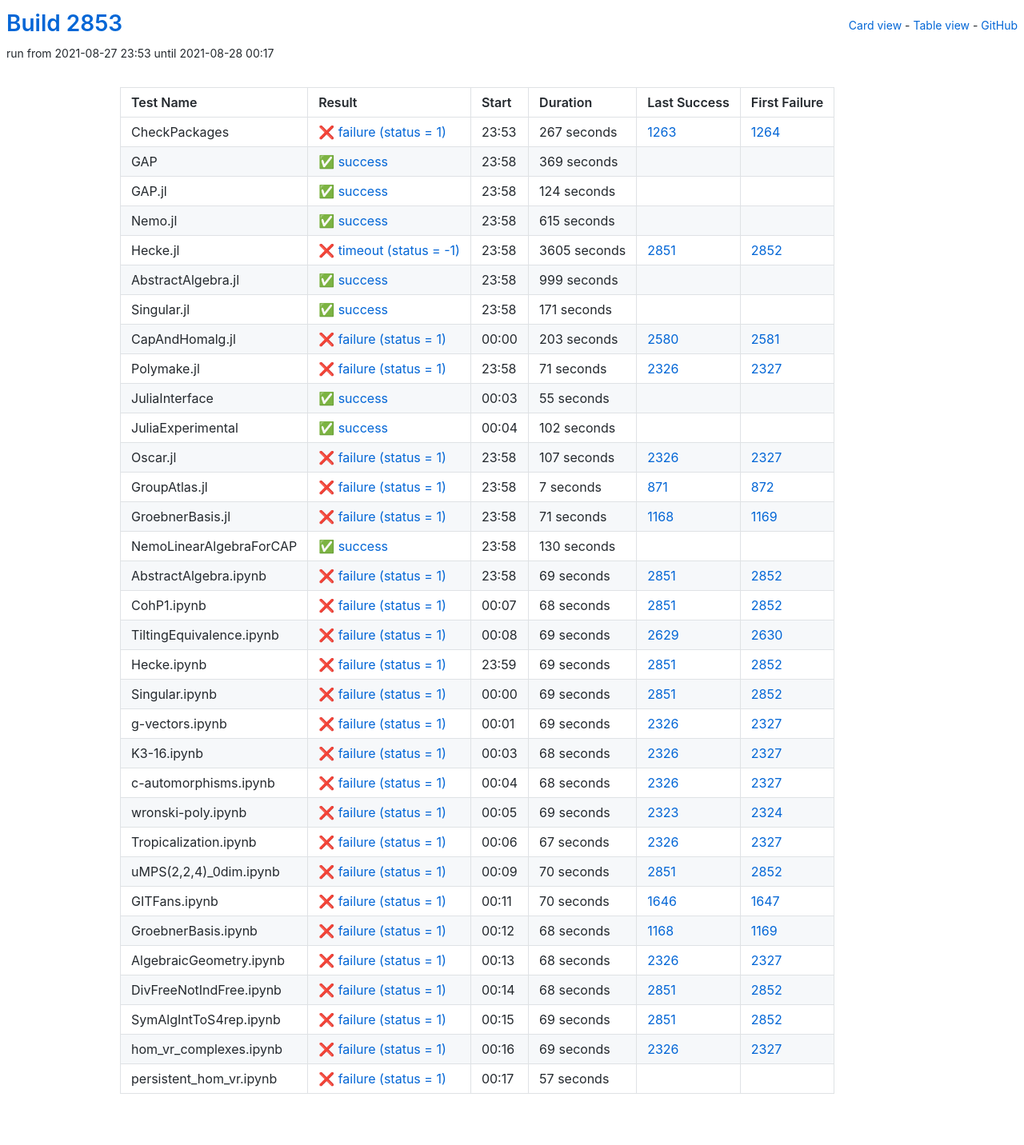
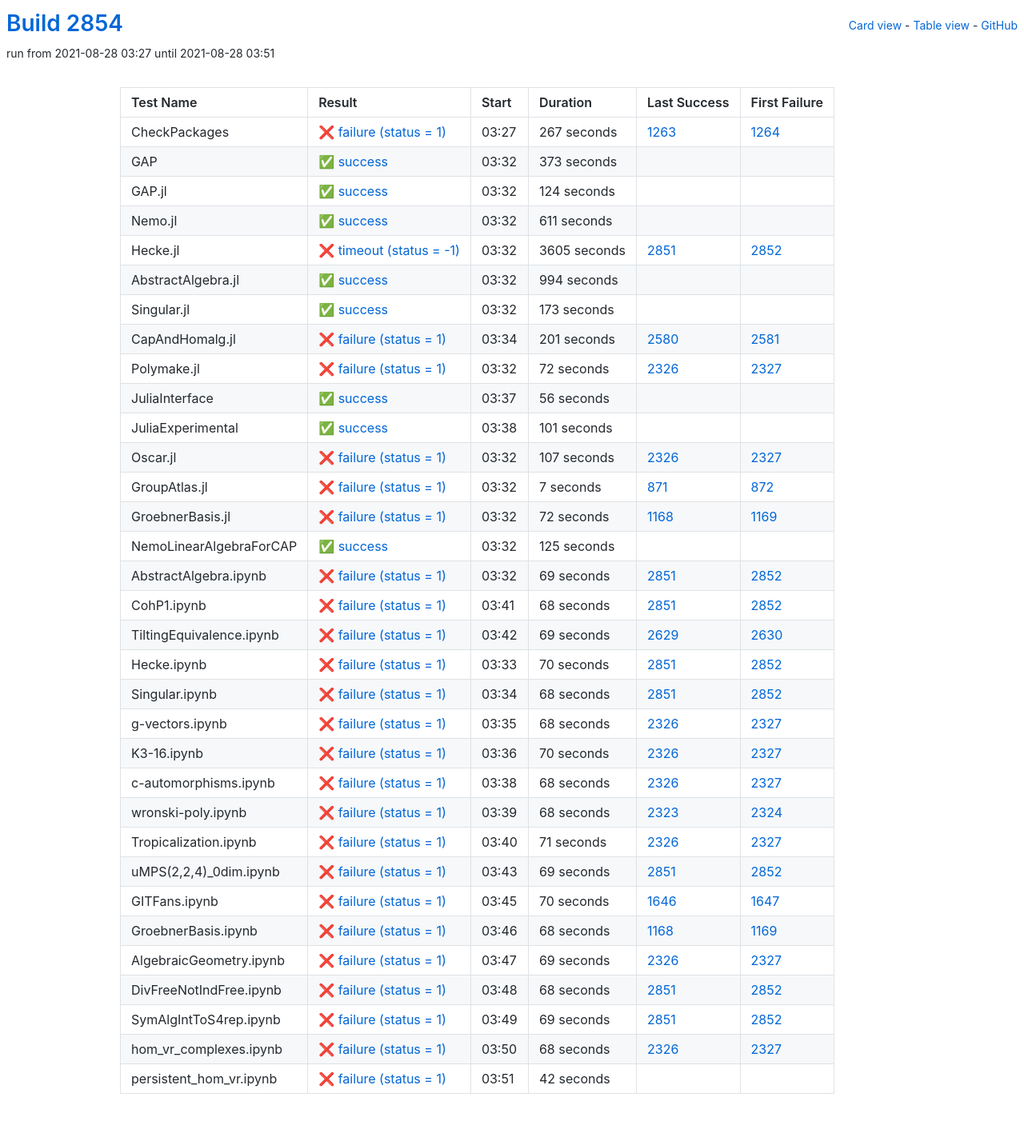
Before and after one commit to oscar-system/oscar-ci-status-stable, a Jekyll site: the page built from table.html, in a window 1280 px wide. Shown: the whole page at 80% size. Built offline with Jekyll 4.4.1, drawn with Linux system fonts in a browser that asks for light colours.

Commit message:
Build #2854

```diff
--- a/_data/ci.yml
+++ b/_data/ci.yml
@@ -1,6 +1,6 @@
 ---
-build: 2853
-build_url: https://oscarci.mathematik.uni-kl.de/job/oscar-stable/2853/
+build: 2854
+build_url: https://oscarci.mathematik.uni-kl.de/job/oscar-stable/2854/
 job: oscar-stable
 organization: oscar-system
 repo: oscar-ci-status-stable
@@ -8,8 +8,8 @@ repourl: https://github.com/oscar-system/oscar-ci-status-stable
 tests:
 - name: CheckPackages
   id: checkpackages
-  log: https://oscarci.mathematik.uni-kl.de/job/oscar-stable/2853/artifact/logs/build-2853/CheckPackages.log
-  start: 2021-08-27 23:53
+  log: https://oscarci.mathematik.uni-kl.de/job/oscar-stable/2854/artifact/logs/build-2854/CheckPackages.log
+  start: 2021-08-28 03:27
   success: false
   exitcode: 1
   status: failure
@@ -20,20 +20,20 @@ tests:
   first_failure_url: https://oscarci.mathematik.uni-kl.de/job/oscar-stable/1264/
 - name: GAP
   id: gap
-  log: https://oscarci.mathematik.uni-kl.de/job/oscar-stable/2853/artifact/logs/build-2853/GAP.log
-  start: 2021-08-27 23:58
+  log: https://oscarci.mathematik.uni-kl.de/job/oscar-stable/2854/artifact/logs/build-2854/GAP.log
+  start: 2021-08-28 03:32
   success: true
   exitcode: 0
   status: success
-  duration: 369
+  duration: 373
   last_success: false
   last_success_url:
   first_failure: false
   first_failure_url:
 - name: GAP.jl
   id: gap-jl
-  log: https://oscarci.mathematik.uni-kl.de/job/oscar-stable/2853/artifact/logs/build-2853/GAP.jl.log
-  start: 2021-08-27 23:58
+  log: https://oscarci.mathematik.uni-kl.de/job/oscar-stable/2854/artifact/logs/build-2854/GAP.jl.log
+  start: 2021-08-28 03:32
   success: true
   exitcode: 0
   status: success
@@ -44,20 +44,20 @@ tests:
   first_failure_url:
 - name: Nemo.jl
   id: nemo-jl
-  log: https://oscarci.mathematik.uni-kl.de/job/oscar-stable/2853/artifact/logs/build-2853/Nemo.jl.log
-  start: 2021-08-27 23:58
+  log: https://oscarci.mathematik.uni-kl.de/job/oscar-stable/2854/artifact/logs/build-2854/Nemo.jl.log
+  start: 2021-08-28 03:32
   success: true
   exitcode: 0
   status: success
-  duration: 615
+  duration: 611
   last_success: false
   last_success_url:
   first_failure: false
   first_failure_url:
 - name: Hecke.jl
   id: hecke-jl
-  log: https://oscarci.mathematik.uni-kl.de/job/oscar-stable/2853/artifact/logs/build-2853/Hecke.jl.log
-  start: 2021-08-27 23:58
+  log: https://oscarci.mathematik.uni-kl.de/job/oscar-stable/2854/artifact/logs/build-2854/Hecke.jl.log
+  start: 2021-08-28 03:32
   success: false
   exitcode: -1
   status: timeout
@@ -68,80 +68,80 @@ tests:
   first_failure_url: https://oscarci.mathematik.uni-kl.de/job/oscar-stable/2852/
 - name: AbstractAlgebra.jl
   id: abstractalgebra-jl
-  log: https://oscarci.mathematik.uni-kl.de/job/oscar-stable/2853/artifact/logs/build-2853/AbstractAlgebra.jl.log
-  start: 2021-08-27 23:58
+  log: https://oscarci.mathematik.uni-kl.de/job/oscar-stable/2854/artifact/logs/build-2854/AbstractAlgebra.jl.log
+  start: 2021-08-28 03:32
   success: true
   exitcode: 0
   status: success
-  duration: 999
+  duration: 994
   last_success: false
   last_success_url:
   first_failure: false
   first_failure_url:
 - name: Singular.jl
   id: singular-jl
-  log: https://oscarci.mathematik.uni-kl.de/job/oscar-stable/2853/artifact/logs/build-2853/Singular.jl.log
-  start: 2021-08-27 23:58
+  log: https://oscarci.mathematik.uni-kl.de/job/oscar-stable/2854/artifact/logs/build-2854/Singular.jl.log
+  start: 2021-08-28 03:32
   success: true
   exitcode: 0
   status: success
-  duration: 171
+  duration: 173
   last_success: false
   last_success_url:
   first_failure: false
   first_failure_url:
 - name: CapAndHomalg.jl
   id: capandhomalg-jl
-  log: https://oscarci.mathematik.uni-kl.de/job/oscar-stable/2853/artifact/logs/build-2853/CapAndHomalg.jl.log
-  start: 2021-08-28 00:00
+  log: https://oscarci.mathematik.uni-kl.de/job/oscar-stable/2854/artifact/logs/build-2854/CapAndHomalg.jl.log
+  start: 2021-08-28 03:34
   success: false
   exitcode: 1
   status: failure
-  duration: 203
+  duration: 201
   last_success: 2580
   last_success_url: https://oscarci.mathematik.uni-kl.de/job/oscar-stable/2580/
   first_failure: 2581
   first_failure_url: https://oscarci.mathematik.uni-kl.de/job/oscar-stable/2581/
 - name: Polymake.jl
   id: polymake-jl
-  log: https://oscarci.mathematik.uni-kl.de/job/oscar-stable/2853/artifact/logs/build-2853/Polymake.jl.log
-  start: 2021-08-27 23:58
+  log: https://oscarci.mathematik.uni-kl.de/job/oscar-stable/2854/artifact/logs/build-2854/Polymake.jl.log
+  start: 2021-08-28 03:32
   success: false
   exitcode: 1
   status: failure
-  duration: 71
+  duration: 72
   last_success: 2326
   last_success_url: https://oscarci.mathematik.uni-kl.de/job/oscar-stable/2326/
   first_failure: 2327
   first_failure_url: https://oscarci.mathematik.uni-kl.de/job/oscar-stable/2327/
 - name: JuliaInterface
   id: juliainterface
-  log: https://oscarci.mathematik.uni-kl.de/job/oscar-stable/2853/artifact/logs/build-2853/JuliaInterface.log
-  start: 2021-08-28 00:03
+  log: https://oscarci.mathematik.uni-kl.de/job/oscar-stable/2854/artifact/logs/build-2854/JuliaInterface.log
+  start: 2021-08-28 03:37
   success: true
   exitcode: 0
   status: success
-  duration: 55
+  duration: 56
   last_success: false
   last_success_url:
   first_failure: false
   first_failure_url:
 - name: JuliaExperimental
   id: juliaexperimental
-  log: https://oscarci.mathematik.uni-kl.de/job/oscar-stable/2853/artifact/logs/build-2853/JuliaExperimental.log
-  start: 2021-08-28 00:04
+  log: https://oscarci.mathematik.uni-kl.de/job/oscar-stable/2854/artifact/logs/build-2854/JuliaExperimental.log
+  start: 2021-08-28 03:38
   success: true
   exitcode: 0
   status: success
-  duration: 102
+  duration: 101
   last_success: false
   last_success_url:
   first_failure: false
   first_failure_url:
 - name: Oscar.jl
   id: oscar-jl
-  log: https://oscarci.mathematik.uni-kl.de/job/oscar-stable/2853/artifact/logs/build-2853/Oscar.jl.log
-  start: 2021-08-27 23:58
+  log: https://oscarci.mathematik.uni-kl.de/job/oscar-stable/2854/artifact/logs/build-2854/Oscar.jl.log
+  start: 2021-08-28 03:32
   success: false
   exitcode: 1
   status: failure
@@ -152,8 +152,8 @@ tests:
   first_failure_url: https://oscarci.mathematik.uni-kl.de/job/oscar-stable/2327/
 - name: GroupAtlas.jl
   id: groupatlas-jl
-  log: https://oscarci.mathematik.uni-kl.de/job/oscar-stable/2853/artifact/logs/build-2853/GroupAtlas.jl.log
-  start: 2021-08-27 23:58
+  log: https://oscarci.mathematik.uni-kl.de/job/oscar-stable/2854/artifact/logs/build-2854/GroupAtlas.jl.log
+  start: 2021-08-28 03:32
   success: false
   exitcode: 1
   status: failure
@@ -164,32 +164,32 @@ tests:
   first_failure_url: https://oscarci.mathematik.uni-kl.de/job/oscar-stable/872/
 - name: GroebnerBasis.jl
   id: groebnerbasis-jl
-  log: https://oscarci.mathematik.uni-kl.de/job/oscar-stable/2853/artifact/logs/build-2853/GroebnerBasis.jl.log
-  start: 2021-08-27 23:58
+  log: https://oscarci.mathematik.uni-kl.de/job/oscar-stable/2854/artifact/logs/build-2854/GroebnerBasis.jl.log
+  start: 2021-08-28 03:32
   success: false
   exitcode: 1
   status: failure
-  duration: 71
+  duration: 72
   last_success: 1168
   last_success_url: https://oscarci.mathematik.uni-kl.de/job/oscar-stable/1168/
   first_failure: 1169
   first_failure_url: https://oscarci.mathematik.uni-kl.de/job/oscar-stable/1169/
 - name: NemoLinearAlgebraForCAP
   id: nemolinearalgebraforcap
-  log: https://oscarci.mathematik.uni-kl.de/job/oscar-stable/2853/artifact/logs/build-2853/NemoLinearAlgebraForCAP.log
-  start: 2021-08-27 23:58
+  log: https://oscarci.mathematik.uni-kl.de/job/oscar-stable/2854/artifact/logs/build-2854/NemoLinearAlgebraForCAP.log
+  start: 2021-08-28 03:32
   success: true
   exitcode: 0
   status: success
-  duration: 130
+  duration: 125
   last_success: false
   last_success_url:
   first_failure: false
   first_failure_url:
 - name: AbstractAlgebra.ipynb
   id: abstractalgebra-ipynb
-  log: https://oscarci.mathematik.uni-kl.de/job/oscar-stable/2853/artifact/logs/build-2853/AbstractAlgebra.ipynb.log
-  start: 2021-08-27 23:58
+  log: https://oscarci.mathematik.uni-kl.de/job/oscar-stable/2854/artifact/logs/build-2854/AbstractAlgebra.ipynb.log
+  start: 2021-08-28 03:32
   success: false
   exitcode: 1
   status: failure
@@ -200,8 +200,8 @@ tests:
   first_failure_url: https://oscarci.mathematik.uni-kl.de/job/oscar-stable/2852/
 - name: CohP1.ipynb
   id: cohp1-ipynb
-  log: https://oscarci.mathematik.uni-kl.de/job/oscar-stable/2853/artifact/logs/build-2853/CohP1.ipynb.log
-  start: 2021-08-28 00:07
+  log: https://oscarci.mathematik.uni-kl.de/job/oscar-stable/2854/artifact/logs/build-2854/CohP1.ipynb.log
+  start: 2021-08-28 03:41
   success: false
   exitcode: 1
   status: failure
@@ -212,8 +212,8 @@ tests:
   first_failure_url: https://oscarci.mathematik.uni-kl.de/job/oscar-stable/2852/
 - name: TiltingEquivalence.ipynb
   id: tiltingequivalence-ipynb
-  log: https://oscarci.mathematik.uni-kl.de/job/oscar-stable/2853/artifact/logs/build-2853/TiltingEquivalence.ipynb.log
-  start: 2021-08-28 00:08
+  log: https://oscarci.mathematik.uni-kl.de/job/oscar-stable/2854/artifact/logs/build-2854/TiltingEquivalence.ipynb.log
+  start: 2021-08-28 03:42
   success: false
   exitcode: 1
   status: failure
@@ -224,44 +224,32 @@ tests:
   first_failure_url: https://oscarci.mathematik.uni-kl.de/job/oscar-stable/2630/
 - name: Hecke.ipynb
   id: hecke-ipynb
-  log: https://oscarci.mathematik.uni-kl.de/job/oscar-stable/2853/artifact/logs/build-2853/Hecke.ipynb.log
-  start: 2021-08-27 23:59
+  log: https://oscarci.mathematik.uni-kl.de/job/oscar-stable/2854/artifact/logs/build-2854/Hecke.ipynb.log
+  start: 2021-08-28 03:33
   success: false
   exitcode: 1
   status: failure
-  duration: 69
+  duration: 70
   last_success: 2851
   last_success_url: https://oscarci.mathematik.uni-kl.de/job/oscar-stable/2851/
   first_failure: 2852
   first_failure_url: https://oscarci.mathematik.uni-kl.de/job/oscar-stable/2852/
 - name: Singular.ipynb
   id: singular-ipynb
-  log: https://oscarci.mathematik.uni-kl.de/job/oscar-stable/2853/artifact/logs/build-2853/Singular.ipynb.log
-  start: 2021-08-28 00:00
+  log: https://oscarci.mathematik.uni-kl.de/job/oscar-stable/2854/artifact/logs/build-2854/Singular.ipynb.log
+  start: 2021-08-28 03:34
   success: false
   exitcode: 1
   status: failure
-  duration: 69
+  duration: 68
   last_success: 2851
   last_success_url: https://oscarci.mathematik.uni-kl.de/job/oscar-stable/2851/
   first_failure: 2852
   first_failure_url: https://oscarci.mathematik.uni-kl.de/job/oscar-stable/2852/
 - name: g-vectors.ipynb
   id: g-vectors-ipynb
-  log: https://oscarci.mathematik.uni-kl.de/job/oscar-stable/2853/artifact/logs/build-2853/g-vectors.ipynb.log
-  start: 2021-08-28 00:01
-  success: false
-  exitcode: 1
-  status: failure
-  duration: 69
-  last_success: 2326
-  last_success_url: https://oscarci.mathematik.uni-kl.de/job/oscar-stable/2326/
-  first_failure: 2327
-  first_failure_url: https://oscarci.mathematik.uni-kl.de/job/oscar-stable/2327/
-- name: K3-16.ipynb
-  id: k3-16-ipynb
-  log: https://oscarci.mathematik.uni-kl.de/job/oscar-stable/2853/artifact/logs/build-2853/K3-16.ipynb.log
-  start: 2021-08-28 00:03
+  log: https://oscarci.mathematik.uni-kl.de/job/oscar-stable/2854/artifact/logs/build-2854/g-vectors.ipynb.log
+  start: 2021-08-28 03:35
   success: false
   exitcode: 1
   status: failure
@@ -270,10 +258,22 @@ tests:
   last_success_url: https://oscarci.mathematik.uni-kl.de/job/oscar-stable/2326/
   first_failure: 2327
   first_failure_url: https://oscarci.mathematik.uni-kl.de/job/oscar-stable/2327/
+- name: K3-16.ipynb
+  id: k3-16-ipynb
+  log: https://oscarci.mathematik.uni-kl.de/job/oscar-stable/2854/artifact/logs/build-2854/K3-16.ipynb.log
+  start: 2021-08-28 03:36
+  success: false
+  exitcode: 1
+  status: failure
+  duration: 70
+  last_success: 2326
+  last_success_url: https://oscarci.mathematik.uni-kl.de/job/oscar-stable/2326/
+  first_failure: 2327
+  first_failure_url: https://oscarci.mathematik.uni-kl.de/job/oscar-stable/2327/
 - name: c-automorphisms.ipynb
   id: c-automorphisms-ipynb
-  log: https://oscarci.mathematik.uni-kl.de/job/oscar-stable/2853/artifact/logs/build-2853/c-automorphisms.ipynb.log
-  start: 2021-08-28 00:04
+  log: https://oscarci.mathematik.uni-kl.de/job/oscar-stable/2854/artifact/logs/build-2854/c-automorphisms.ipynb.log
+  start: 2021-08-28 03:38
   success: false
   exitcode: 1
   status: failure
@@ -284,44 +284,44 @@ tests:
   first_failure_url: https://oscarci.mathematik.uni-kl.de/job/oscar-stable/2327/
 - name: wronski-poly.ipynb
   id: wronski-poly-ipynb
-  log: https://oscarci.mathematik.uni-kl.de/job/oscar-stable/2853/artifact/logs/build-2853/wronski-poly.ipynb.log
-  start: 2021-08-28 00:05
+  log: https://oscarci.mathematik.uni-kl.de/job/oscar-stable/2854/artifact/logs/build-2854/wronski-poly.ipynb.log
+  start: 2021-08-28 03:39
   success: false
   exitcode: 1
   status: failure
-  duration: 69
+  duration: 68
   last_success: 2323
   last_success_url: https://oscarci.mathematik.uni-kl.de/job/oscar-stable/2323/
   first_failure: 2324
   first_failure_url: https://oscarci.mathematik.uni-kl.de/job/oscar-stable/2324/
 - name: Tropicalization.ipynb
   id: tropicalization-ipynb
-  log: https://oscarci.mathematik.uni-kl.de/job/oscar-stable/2853/artifact/logs/build-2853/Tropicalization.ipynb.log
-  start: 2021-08-28 00:06
+  log: https://oscarci.mathematik.uni-kl.de/job/oscar-stable/2854/artifact/logs/build-2854/Tropicalization.ipynb.log
+  start: 2021-08-28 03:40
   success: false
   exitcode: 1
   status: failure
-  duration: 67
+  duration: 71
   last_success: 2326
   last_success_url: https://oscarci.mathematik.uni-kl.de/job/oscar-stable/2326/
   first_failure: 2327
   first_failure_url: https://oscarci.mathematik.uni-kl.de/job/oscar-stable/2327/
 - name: uMPS(2,2,4)_0dim.ipynb
   id: umps-2-2-4-0dim-ipynb
-  log: https://oscarci.mathematik.uni-kl.de/job/oscar-stable/2853/artifact/logs/build-2853/uMPS-2-2-4-_0dim.ipynb.log
-  start: 2021-08-28 00:09
+  log: https://oscarci.mathematik.uni-kl.de/job/oscar-stable/2854/artifact/logs/build-2854/uMPS-2-2-4-_0dim.ipynb.log
+  start: 2021-08-28 03:43
   success: false
   exitcode: 1
   status: failure
-  duration: 70
+  duration: 69
   last_success: 2851
   last_success_url: https://oscarci.mathematik.uni-kl.de/job/oscar-stable/2851/
   first_failure: 2852
   first_failure_url: https://oscarci.mathematik.uni-kl.de/job/oscar-stable/2852/
 - name: GITFans.ipynb
   id: gitfans-ipynb
-  log: https://oscarci.mathematik.uni-kl.de/job/oscar-stable/2853/artifact/logs/build-2853/GITFans.ipynb.log
-  start: 2021-08-28 00:11
+  log: https://oscarci.mathematik.uni-kl.de/job/oscar-stable/2854/artifact/logs/build-2854/GITFans.ipynb.log
+  start: 2021-08-28 03:45
   success: false
   exitcode: 1
   status: failure
@@ -332,8 +332,8 @@ tests:
   first_failure_url: https://oscarci.mathematik.uni-kl.de/job/oscar-stable/1647/
 - name: GroebnerBasis.ipynb
   id: groebnerbasis-ipynb
-  log: https://oscarci.mathematik.uni-kl.de/job/oscar-stable/2853/artifact/logs/build-2853/GroebnerBasis.ipynb.log
-  start: 2021-08-28 00:12
+  log: https://oscarci.mathematik.uni-kl.de/job/oscar-stable/2854/artifact/logs/build-2854/GroebnerBasis.ipynb.log
+  start: 2021-08-28 03:46
   success: false
   exitcode: 1
   status: failure
@@ -344,20 +344,20 @@ tests:
   first_failure_url: https://oscarci.mathematik.uni-kl.de/job/oscar-stable/1169/
 - name: AlgebraicGeometry.ipynb
   id: algebraicgeometry-ipynb
-  log: https://oscarci.mathematik.uni-kl.de/job/oscar-stable/2853/artifact/logs/build-2853/AlgebraicGeometry.ipynb.log
-  start: 2021-08-28 00:13
+  log: https://oscarci.mathematik.uni-kl.de/job/oscar-stable/2854/artifact/logs/build-2854/AlgebraicGeometry.ipynb.log
+  start: 2021-08-28 03:47
   success: false
   exitcode: 1
   status: failure
-  duration: 68
+  duration: 69
   last_success: 2326
   last_success_url: https://oscarci.mathematik.uni-kl.de/job/oscar-stable/2326/
   first_failure: 2327
   first_failure_url: https://oscarci.mathematik.uni-kl.de/job/oscar-stable/2327/
 - name: DivFreeNotIndFree.ipynb
   id: divfreenotindfree-ipynb
-  log: https://oscarci.mathematik.uni-kl.de/job/oscar-stable/2853/artifact/logs/build-2853/DivFreeNotIndFree.ipynb.log
-  start: 2021-08-28 00:14
+  log: https://oscarci.mathematik.uni-kl.de/job/oscar-stable/2854/artifact/logs/build-2854/DivFreeNotIndFree.ipynb.log
+  start: 2021-08-28 03:48
   success: false
   exitcode: 1
   status: failure
@@ -368,8 +368,8 @@ tests:
   first_failure_url: https://oscarci.mathematik.uni-kl.de/job/oscar-stable/2852/
 - name: SymAlgIntToS4rep.ipynb
   id: symalginttos4rep-ipynb
-  log: https://oscarci.mathematik.uni-kl.de/job/oscar-stable/2853/artifact/logs/build-2853/SymAlgIntToS4rep.ipynb.log
-  start: 2021-08-28 00:15
+  log: https://oscarci.mathematik.uni-kl.de/job/oscar-stable/2854/artifact/logs/build-2854/SymAlgIntToS4rep.ipynb.log
+  start: 2021-08-28 03:49
   success: false
   exitcode: 1
   status: failure
@@ -380,24 +380,24 @@ tests:
   first_failure_url: https://oscarci.mathematik.uni-kl.de/job/oscar-stable/2852/
 - name: hom_vr_complexes.ipynb
   id: hom-vr-complexes-ipynb
-  log: https://oscarci.mathematik.uni-kl.de/job/oscar-stable/2853/artifact/logs/build-2853/hom_vr_complexes.ipynb.log
-  start: 2021-08-28 00:16
+  log: https://oscarci.mathematik.uni-kl.de/job/oscar-stable/2854/artifact/logs/build-2854/hom_vr_complexes.ipynb.log
+  start: 2021-08-28 03:50
   success: false
   exitcode: 1
   status: failure
-  duration: 69
+  duration: 68
   last_success: 2326
   last_success_url: https://oscarci.mathematik.uni-kl.de/job/oscar-stable/2326/
   first_failure: 2327
   first_failure_url: https://oscarci.mathematik.uni-kl.de/job/oscar-stable/2327/
 - name: persistent_hom_vr.ipynb
   id: persistent-hom-vr-ipynb
-  log: https://oscarci.mathematik.uni-kl.de/job/oscar-stable/2853/artifact/logs/build-2853/persistent_hom_vr.ipynb.log
-  start: 2021-08-28 00:17
+  log: https://oscarci.mathematik.uni-kl.de/job/oscar-stable/2854/artifact/logs/build-2854/persistent_hom_vr.ipynb.log
+  start: 2021-08-28 03:51
   success: false
   exitcode: 1
   status: failure
-  duration: 57
+  duration: 42
   last_success: false
   last_success_url:
   first_failure: false
```
Also changed, not shown: README.md.
